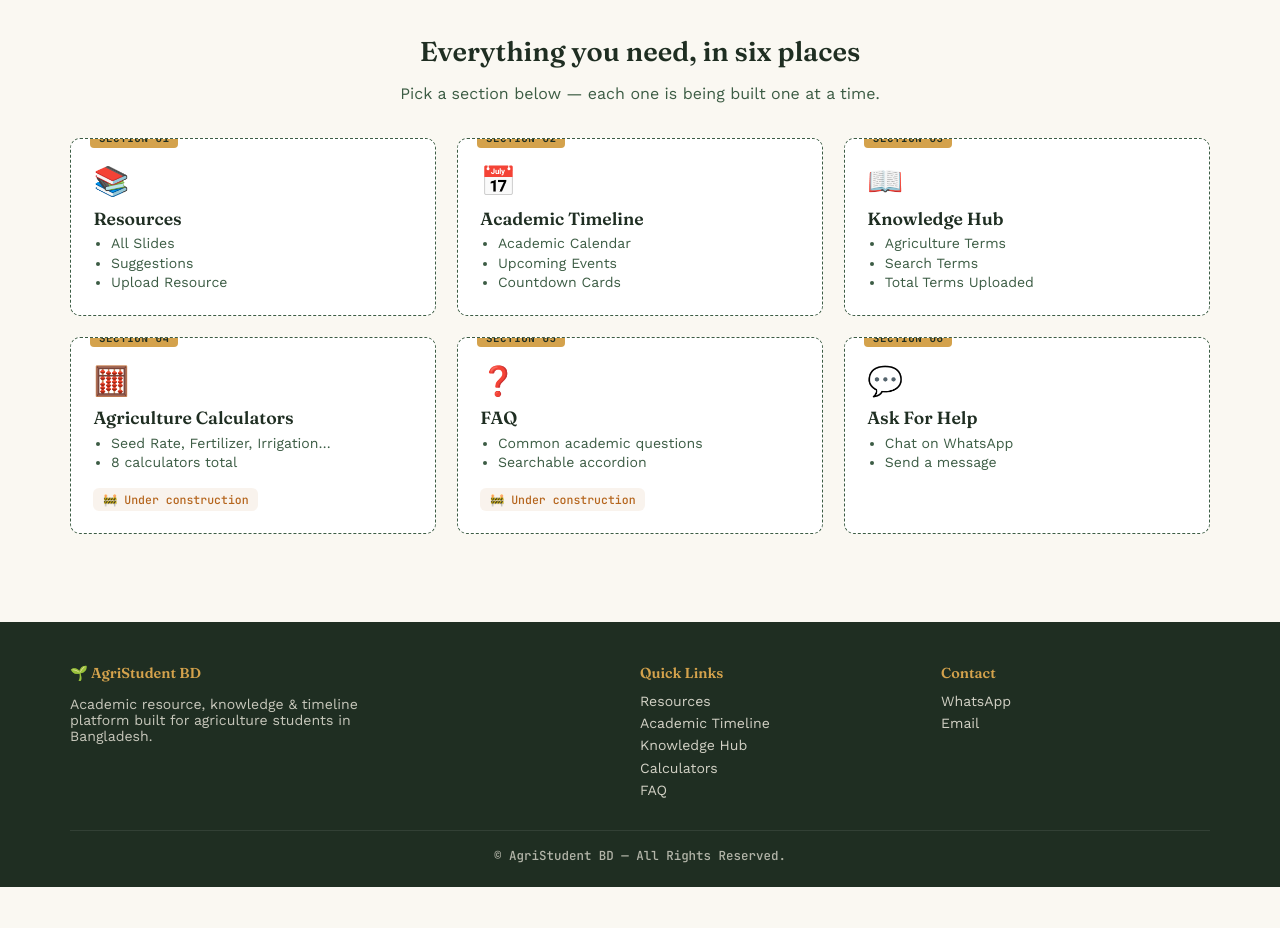
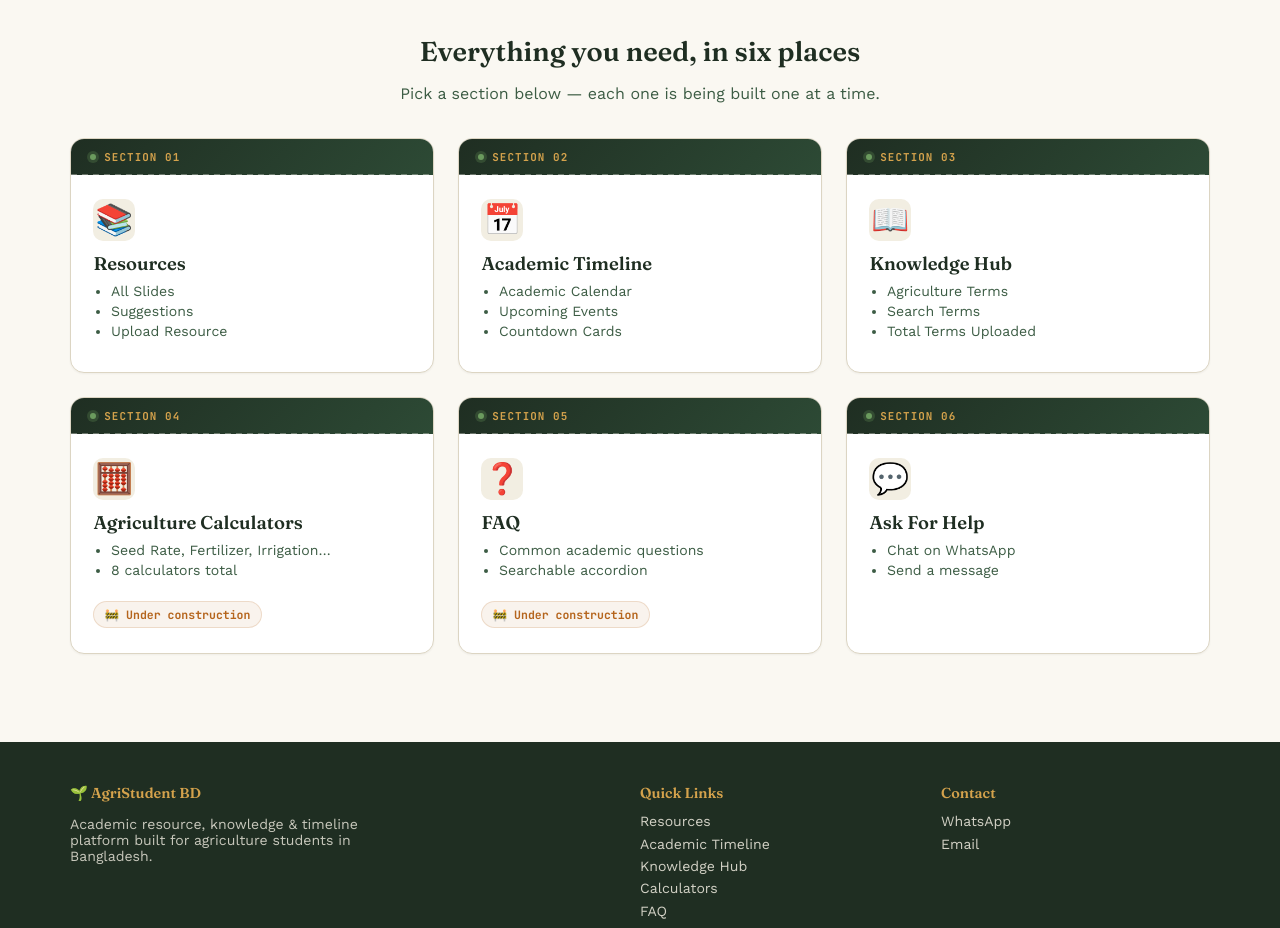
Before and after one commit to somrat99100/agristudent-bd, a plain HTML site: page index.html in a window 1280 px wide. Shown: the part 780-1708 px from the top of the page. Before the commit the page ends 1667 px from the top, so only its background shows below. Drawn offline with nearby package versions, Linux system fonts and the light colour scheme; no server answers; a script that the page names is missing.

Commit message:
Refactor seed card styles and improve hover effects

```diff
--- a/css/style.css
+++ b/css/style.css
@@ -282,85 +282,145 @@ img{ max-width:100%; display:block; }
 .card-grid{
   display:grid;
   grid-template-columns:repeat(3,1fr);
-  gap:1.3rem;
+  gap:1.5rem;
 }
+
+/* --- Seed Card: styled after a seed packet — a perforated tear-strip
+   header carries the stamped section tag, the body below holds the
+   contents. The tag lives in normal flow now, so nothing can clip it. --- */
 .seed-card{
   position:relative;
+  display:flex;
+  flex-direction:column;
   background:#fff;
-  border:1.5px dashed var(--moss-600);
-  border-radius:var(--radius);
-  padding:1.6rem 1.4rem 1.4rem;
-  transition:transform .2s ease, box-shadow .2s ease, border-color .2s ease;
+  border:1.5px solid var(--line);
+  border-radius:14px;
   overflow:hidden;
+  isolation:isolate;
+  box-shadow:0 1px 2px rgba(31,46,34,.05);
+  transition:transform .3s cubic-bezier(.22,1,.36,1), box-shadow .3s cubic-bezier(.22,1,.36,1), border-color .3s ease;
 }
-.seed-card::before{
+.seed-card::after{
+  /* faint paper-grain vignette, purely decorative */
+  content:"";
+  position:absolute; inset:0;
+  background:radial-gradient(circle at 100% 0%, rgba(212,162,76,.08), transparent 55%);
+  pointer-events:none;
+  opacity:0;
+  transition:opacity .35s ease;
+}
+.seed-card:hover{
+  transform:translateY(-6px);
+  box-shadow:0 20px 40px -12px rgba(31,46,34,.22), 0 4px 10px rgba(31,46,34,.08);
+  border-color:var(--leaf-500);
+}
+.seed-card:hover::after{ opacity:1; }
+
+/* Tear-strip header: stamped tag + dashed perforation, fully in-flow */
+.seed-card .tag-strip{
+  position:relative;
+  display:flex;
+  align-items:center;
+  gap:.5rem;
+  padding:.7rem 1.2rem;
+  background:linear-gradient(135deg, var(--moss-900), var(--moss-700));
+  z-index:1;
+}
+.seed-card .tag-strip::before{
   content:"";
   position:absolute;
-  top:0; left:0; right:0;
-  height:4px;
+  top:0; left:0; right:0; bottom:-1px;
   background:linear-gradient(90deg, var(--leaf-500), var(--wheat-400), var(--terracotta-400));
   transform:scaleX(0);
   transform-origin:left;
-  transition:transform .3s ease;
+  transition:transform .4s cubic-bezier(.22,1,.36,1);
+  z-index:-1;
 }
-.seed-card:hover::before{ transform:scaleX(1); }
-.seed-card:hover{
-  transform:translateY(-5px);
-  box-shadow:0 14px 32px rgba(31,46,34,.14);
-  border-style:solid;
-  border-color:var(--leaf-500);
+.seed-card:hover .tag-strip::before{ transform:scaleX(1); }
+.seed-card .tag-strip::after{
+  /* perforation line where the packet would tear */
+  content:"";
+  position:absolute;
+  left:0; right:0; bottom:0;
+  height:1px;
+  background-image:repeating-linear-gradient(90deg, rgba(250,248,242,.35) 0 6px, transparent 6px 11px);
 }
 .seed-card .tag{
-  position:absolute;
-  top:-10px; left:1.2rem;
-  background:var(--wheat-400);
-  color:var(--moss-900);
   font-family:var(--font-mono);
   font-size:.68rem;
-  letter-spacing:.05em;
-  padding:.15rem .55rem;
-  border-radius:4px;
+  letter-spacing:.1em;
   font-weight:700;
+  color:var(--wheat-400);
+  transition:color .3s ease;
+}
+.seed-card:hover .tag{ color:var(--paper-50); }
+.seed-card .tag-dot{
+  width:6px; height:6px;
+  border-radius:50%;
+  background:var(--leaf-500);
+  flex-shrink:0;
+  box-shadow:0 0 0 3px rgba(107,155,94,.25);
+}
+
+.seed-card .card-body{
+  padding:1.5rem 1.4rem 1.6rem;
+  flex:1;
+  display:flex;
+  flex-direction:column;
 }
 .seed-card .icon{
-  font-size:1.8rem;
-  margin-bottom:.6rem;
+  font-size:1.9rem;
+  margin-bottom:.7rem;
   display:inline-block;
-  transition:transform .3s ease;
+  width:2.6rem; height:2.6rem;
+  line-height:2.6rem;
+  text-align:center;
+  border-radius:10px;
+  background:var(--paper-100);
+  transition:transform .35s cubic-bezier(.22,1,.36,1), background .3s ease;
 }
-.seed-card:hover .icon{ transform:scale(1.2) rotate(-6deg); }
-.seed-card h3{ font-size:1.1rem; margin-bottom:.4rem; }
-.seed-card ul{ margin:0; padding-left:1.1rem; color:var(--moss-600); font-size:.88rem; }
-.seed-card ul li{ margin-bottom:.2rem; }
+.seed-card:hover .icon{ transform:scale(1.12) rotate(-6deg); background:rgba(107,155,94,.14); }
+.seed-card h3{ font-size:1.15rem; margin-bottom:.5rem; }
+.seed-card ul{ margin:0 0 .2rem; padding-left:1.1rem; color:var(--moss-600); font-size:.88rem; flex:1; }
+.seed-card ul li{ margin-bottom:.25rem; }
 .seed-card .construction{
-  margin-top:.9rem;
+  margin-top:1rem;
+  align-self:flex-start;
   display:inline-flex;
   align-items:center;
   gap:.4rem;
   font-family:var(--font-mono);
   font-size:.72rem;
+  font-weight:600;
   color:var(--terracotta-500);
   background:rgba(181,101,29,.08);
-  padding:.25rem .6rem;
-  border-radius:6px;
+  border:1px solid rgba(181,101,29,.18);
+  padding:.3rem .65rem;
+  border-radius:999px;
 }
 .seed-card .lock-badge{
-  margin-top:.9rem;
+  margin-top:1rem;
+  align-self:flex-start;
   display:inline-flex;
   align-items:center;
   gap:.4rem;
   font-family:var(--font-mono);
   font-size:.72rem;
+  font-weight:600;
   color:var(--moss-700);
   background:rgba(107,155,94,.12);
-  padding:.25rem .6rem;
-  border-radius:6px;
+  border:1px solid rgba(107,155,94,.22);
+  padding:.3rem .65rem;
+  border-radius:999px;
 }
 @media (max-width:900px){
   .card-grid{ grid-template-columns:repeat(2,1fr); }
 }
 @media (max-width:600px){
   .card-grid{ grid-template-columns:1fr; }
+}
+@media (prefers-reduced-motion: reduce){
+  .seed-card, .seed-card .icon, .seed-card .tag-strip::before{ transition:none; }
 }
 
 /* ============================================
```
